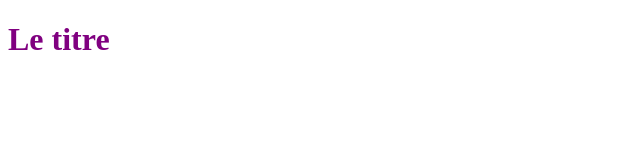
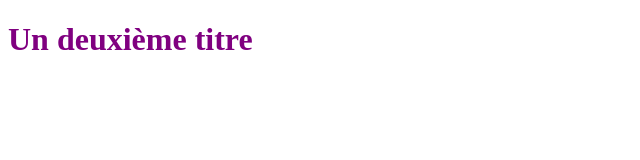
Before and after one commit to Leance167/firstproject, a plain HTML site: page index.html in a window 1280 px wide. Shown: the whole page, without its empty margins (0-640 px from the left). Drawn offline with Linux system fonts and the light colour scheme.

Commit message:
Modification du titre H1

```diff
--- a/index.html
+++ b/index.html
@@ -7,6 +7,6 @@
 	<link rel="stylesheet" type="text/css" href="styles.css">
 </head>
 <body>
-	<h1>Le titre</h1>
+	<h1>Un deuxième titre</h1>
 </body>
 </html>
```
